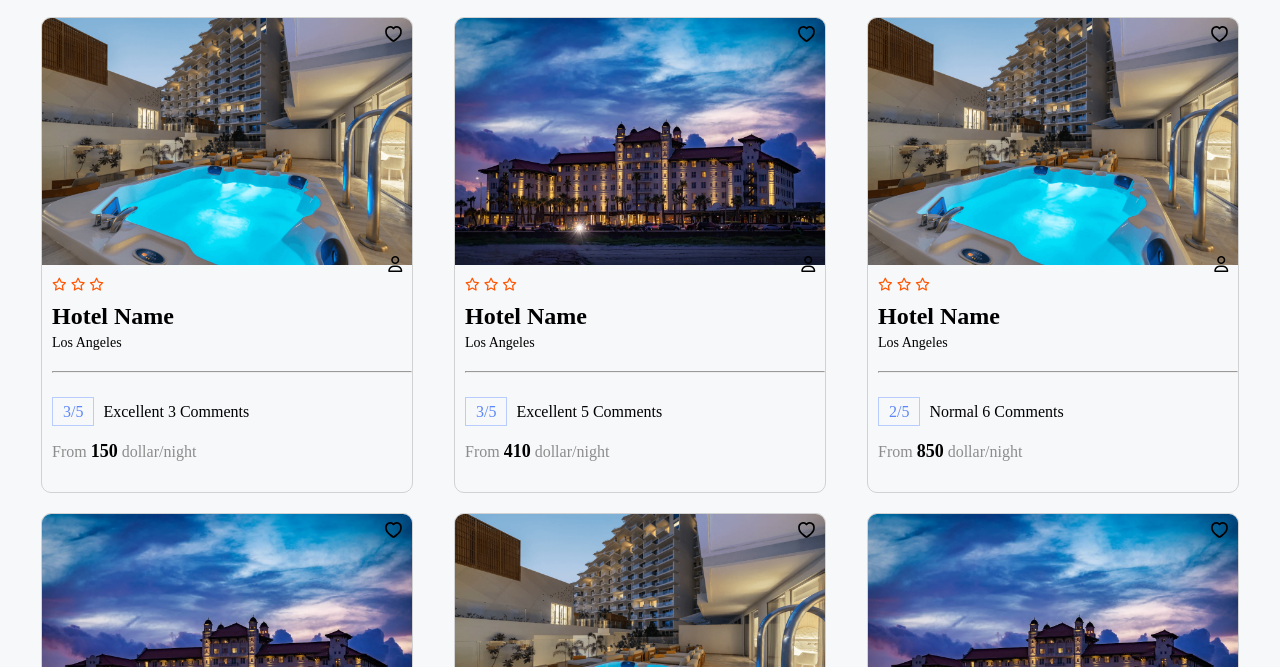
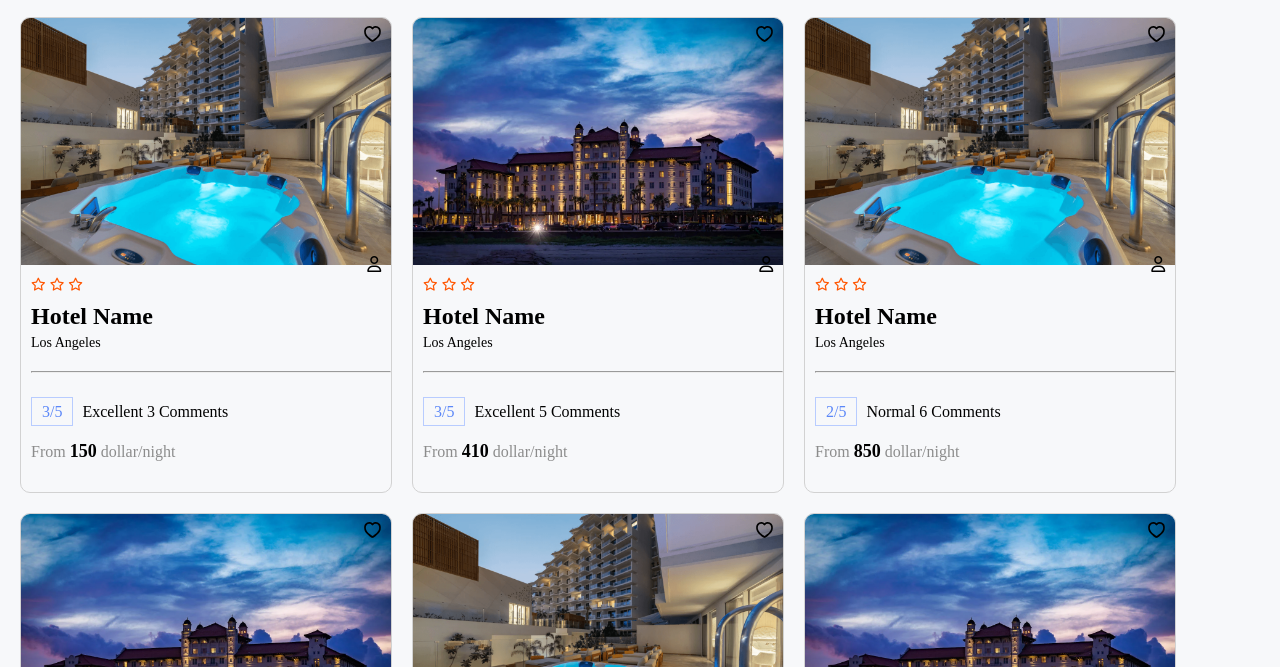
Before and after one commit to ToghrulAG/ModMixMapRec, a plain HTML site: page index.html in a window 1280 px wide. Shown: the part 133-800 px from the top of the page. Drawn offline with Linux system fonts and the light colour scheme.

Commit message:
flexbox fixed

```diff
--- a/style.css
+++ b/style.css
@@ -28,7 +28,7 @@ section{
 .recContent {
     display: flex;
     flex-wrap: wrap;
-    justify-content: space-evenly;
+    justify-content: flex-start;
     gap: 20px;
     padding: 20px;
 }
```
Also changed, not shown: assets/HG-Home-Intro-5c001a2d762ee.jpg (deleted), assets/eb7551cd93224863612f7472c55d933f.jpeg (deleted), assets/images (1).jfif (deleted), assets/images.jfif (deleted), assets/istockphoto-104731717-612x612.jpg (deleted), assets/rawImage.jpg (deleted).
